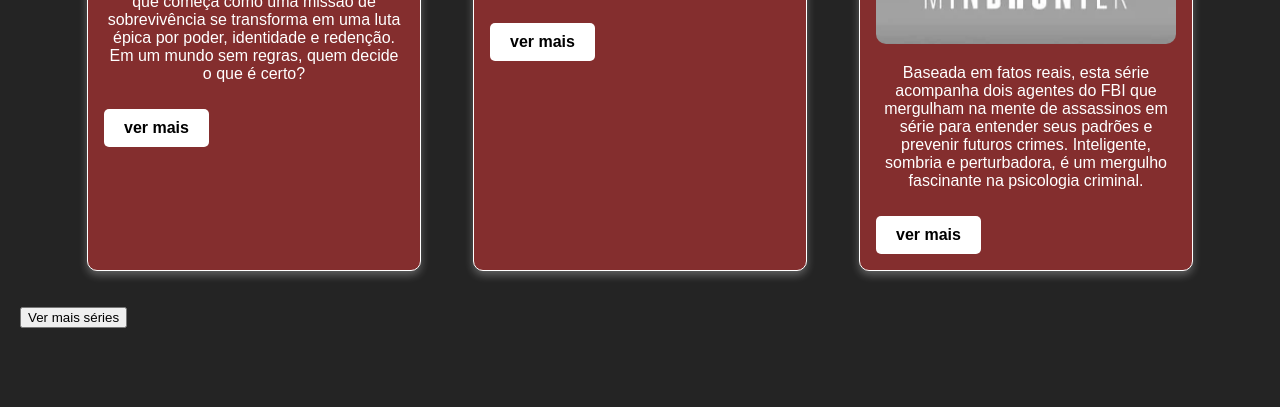
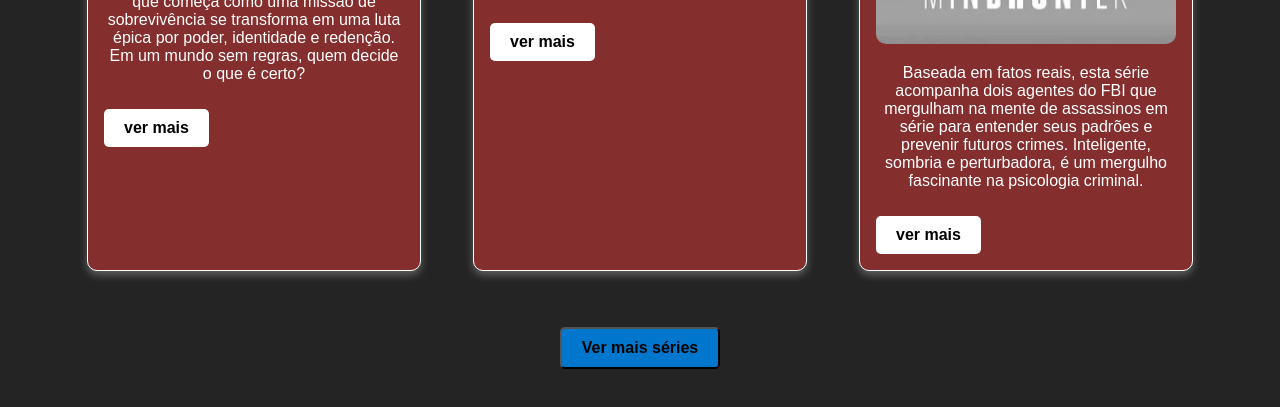
Before and after one commit to DesktopDasa/Dasa-Recomenda-es, a plain HTML site: page index.html in a window 1280 px wide. Shown: the part 1451-1858 px from the top of the page. Before the commit the page ends 1799 px from the top, so only its background shows below. Drawn offline with Linux system fonts and the light colour scheme.

Commit message:
Update style.css

```diff
--- a/style.css
+++ b/style.css
@@ -77,3 +77,20 @@ p{
 .serie img:hover {
     transform: scale(1.05);
 }
+.botao-ver-mais {
+  display: block;
+  margin: 20px auto;
+  padding: 10px 20px;
+  font-size: 16px;
+  background-color: #0077cc;
+  color: black;
+  border-radius: 5px;
+  font-weight: bold;
+  text-align: center;
+  transition: background-color 0.3s;
+}
+
+.botao-ver-mais:hover {
+  background-color: #ffffff;
+  cursor: pointer;
+}
```
